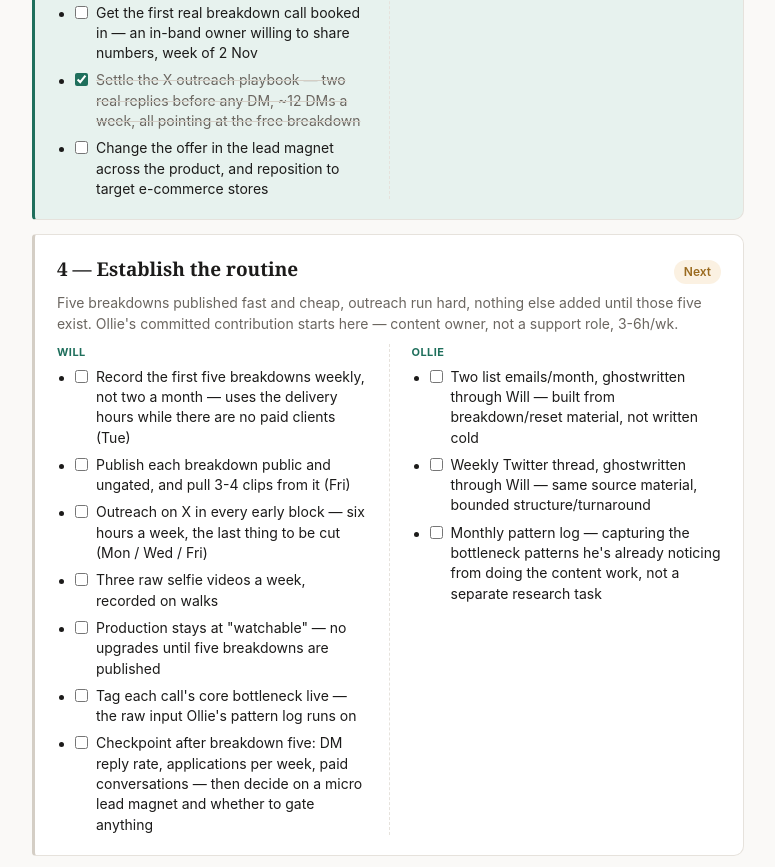
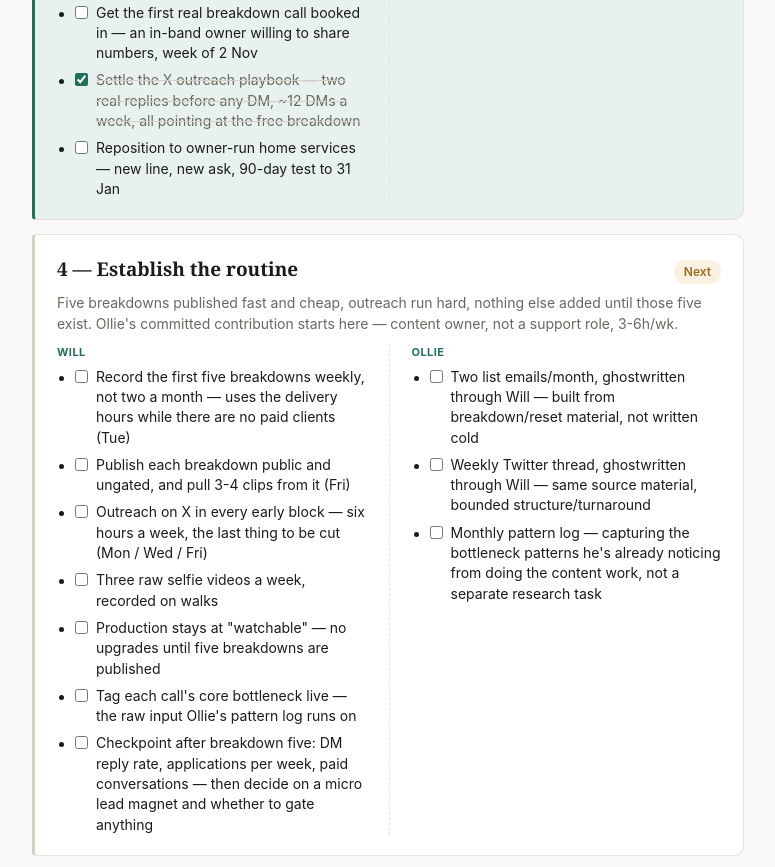
Before and after one commit to larrythelopher/work-ladder, a plain HTML site: page tbs/index.html in a window 1280 px wide. Shown: the part 2062-2929 px from the top of the page, without its empty margins (252-1027 px from the left). Drawn offline with Linux system fonts and the light colour scheme.

Commit message:
TBS: rung repositioned to home services, 90-day test to 31 Jan
Co-Authored-By: Claude Opus 5.5 <noreply@anthropic.com>

```diff
--- a/tbs/index.html
+++ b/tbs/index.html
@@ -106,7 +106,7 @@
           <li class="default-checked">Book the first Business Breakdown call — practice run with Dario, Fri 23 Oct</li>
           <li>Get the first real breakdown call booked in — an in-band owner willing to share numbers, week of 2 Nov</li>
           <li class="default-checked">Settle the X outreach playbook — two real replies before any DM, ~12 DMs a week, all pointing at the free breakdown</li>
-          <li>Change the offer in the lead magnet across the product, and reposition to target e-commerce stores</li>
+          <li>Reposition to owner-run home services — new line, new ask, 90-day test to 31 Jan</li>
         </ul>
       </div>
       <div class="lane">
```
